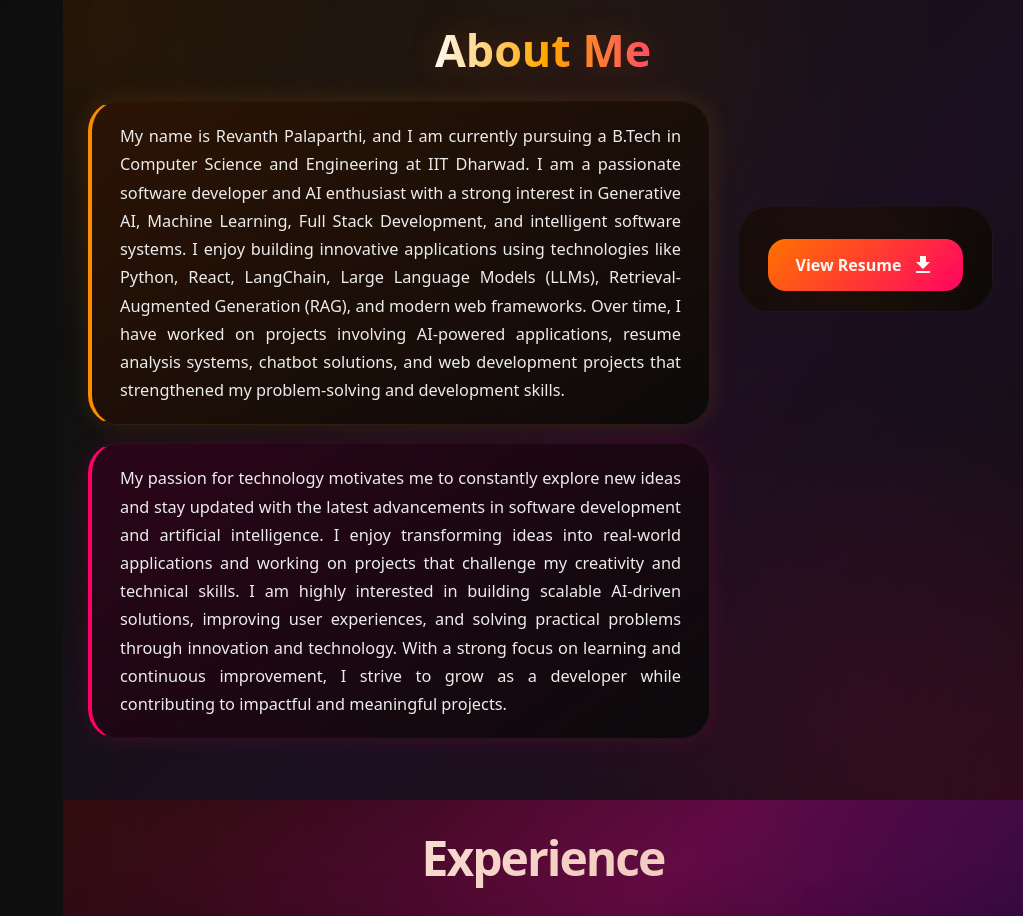
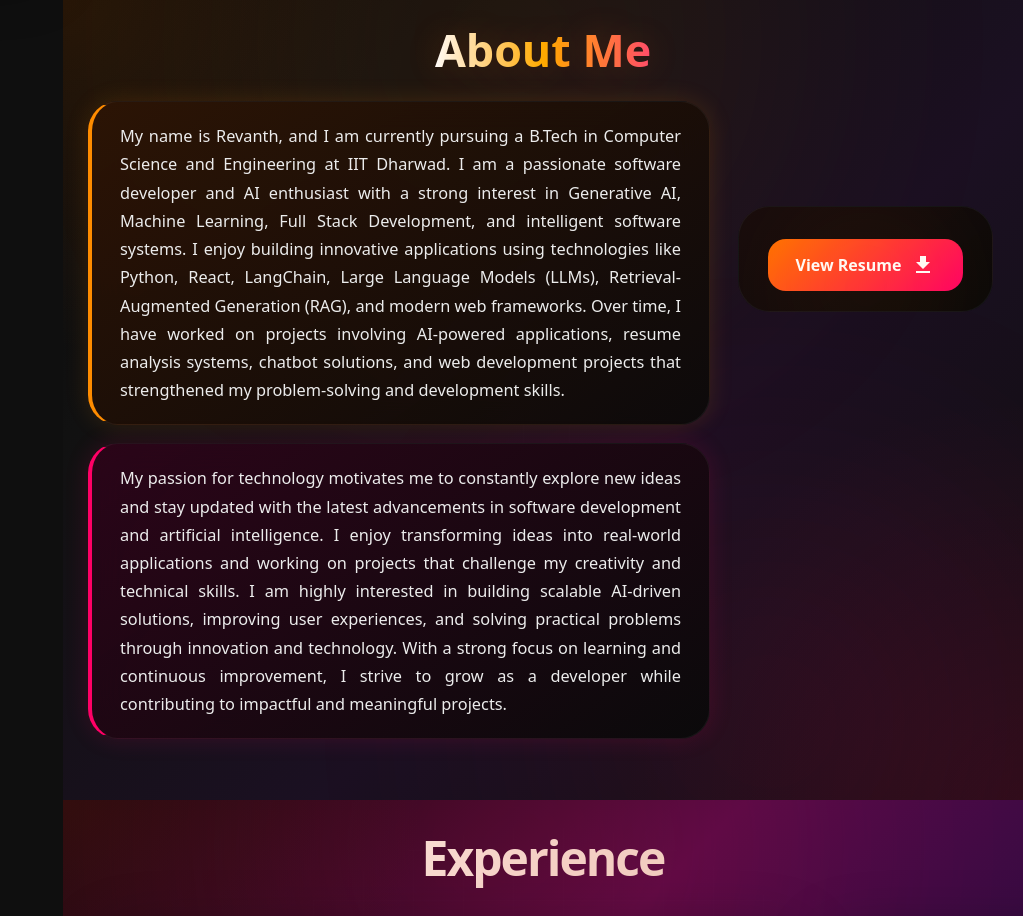
Before and after one commit to revi1106/Revanth-Portfolio, a React (Create React App) app: page / in a window 1280 px wide. Shown: the part 800-1716 px from the top of the page, without its empty margins (257-1280 px from the left). Built offline with nearby package versions, Linux system fonts and the light colour scheme.

Commit message:
Update index.js

```diff
--- a/src/components/About/index.js
+++ b/src/components/About/index.js
@@ -40,7 +40,7 @@ export default function About() {
 
             <p className="about-para">
 
-              My name is Revanth Palaparthi, and I am currently pursuing a B.Tech in Computer Science and Engineering at IIT Dharwad. I am a passionate software developer and AI enthusiast with a strong interest in Generative AI, Machine Learning, Full Stack Development, and intelligent software systems. I enjoy building innovative applications using technologies like Python, React, LangChain, Large Language Models (LLMs), Retrieval-Augmented Generation (RAG), and modern web frameworks. Over time, I have worked on projects involving AI-powered applications, resume analysis systems, chatbot solutions, and web development projects that strengthened my problem-solving and development skills.
+              My name is Revanth, and I am currently pursuing a B.Tech in Computer Science and Engineering at IIT Dharwad. I am a passionate software developer and AI enthusiast with a strong interest in Generative AI, Machine Learning, Full Stack Development, and intelligent software systems. I enjoy building innovative applications using technologies like Python, React, LangChain, Large Language Models (LLMs), Retrieval-Augmented Generation (RAG), and modern web frameworks. Over time, I have worked on projects involving AI-powered applications, resume analysis systems, chatbot solutions, and web development projects that strengthened my problem-solving and development skills.
 
             </p>
 
```
